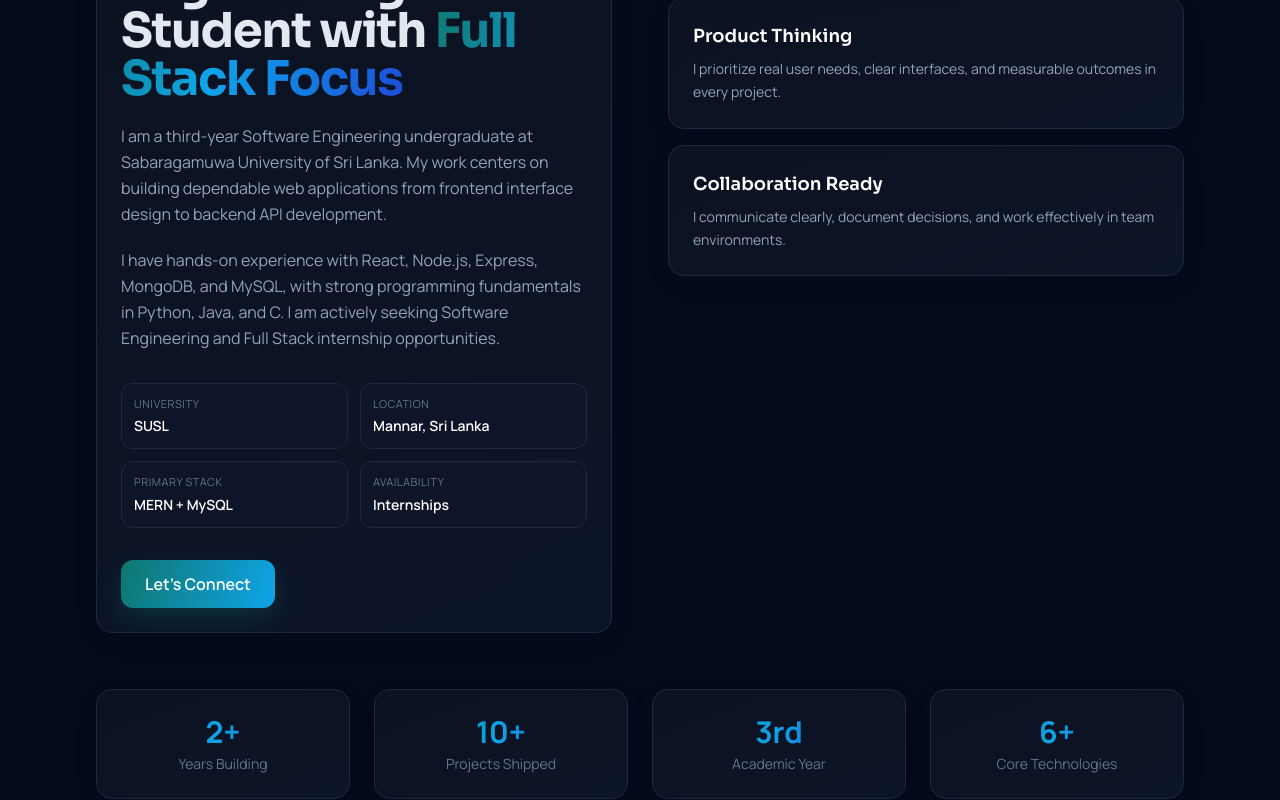
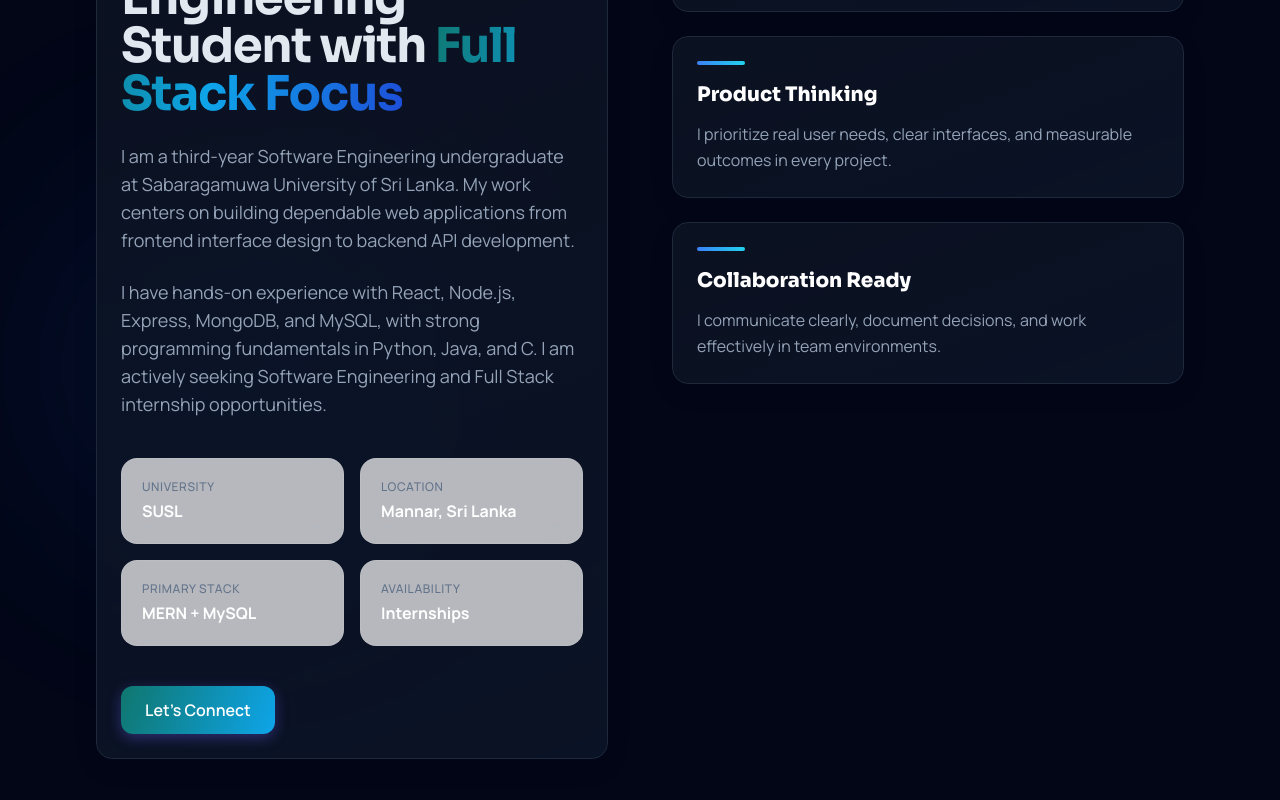
Before and after one commit to SanmuganathanLathusan/My-Portfolio, a React (Vite) app: page / in a window 1280 px wide. Shown: the part 1080-1880 px from the top of the page. Built offline with nearby package versions, Linux system fonts and the light colour scheme.

Commit message:
modified  src/components/About.jsxfile

```diff
--- a/src/components/About.jsx
+++ b/src/components/About.jsx
@@ -22,40 +22,43 @@ const highlights = [
 
 export default function About() {
   return (
-    <section id="about" className="section-padding bg-dark-800/30">
-      <div className="section-container">
-        <div className="grid lg:grid-cols-2 gap-10 lg:gap-14 items-start">
-          <div className="card">
-            <p className="text-dark-500 dark:text-dark-400 text-xs uppercase tracking-[0.22em] mb-5">Profile</p>
-            <h2 className="section-title mb-5">
+    <section id="about" className="section-padding bg-gradient-to-b from-transparent via-dark-850/30 to-transparent relative overflow-hidden">
+      {/* Background glowing accent orb */}
+      <div className="absolute top-1/3 left-10 w-96 h-96 bg-primary-600/10 rounded-full blur-[100px] pointer-events-none animate-float" />
+
+      <div className="section-container relative z-10">
+        <div className="grid lg:grid-cols-2 gap-10 lg:gap-16 items-start">
+          <div className="card group">
+            <div className="inline-flex items-center gap-2 tag mb-6">Profile</div>
+            <h2 className="section-title mb-6">
               Software Engineering Student with
               <span className="gradient-text"> Full Stack Focus</span>
             </h2>
-            <p className="text-dark-600 dark:text-dark-300 leading-relaxed mb-5 transition-colors duration-300">
+            <p className="text-dark-600 dark:text-dark-300 text-base md:text-lg leading-relaxed mb-6 transition-colors duration-300 font-normal">
               I am a third-year Software Engineering undergraduate at Sabaragamuwa University of Sri Lanka.
               My work centers on building dependable web applications from frontend interface design to backend API development.
             </p>
-            <p className="text-dark-600 dark:text-dark-300 leading-relaxed mb-8 transition-colors duration-300">
+            <p className="text-dark-600 dark:text-dark-300 text-base md:text-lg leading-relaxed mb-10 transition-colors duration-300 font-normal">
               I have hands-on experience with React, Node.js, Express, MongoDB, and MySQL, with strong programming fundamentals
               in Python, Java, and C. I am actively seeking Software Engineering and Full Stack internship opportunities.
             </p>
 
-            <div className="grid grid-cols-2 gap-3 mb-8">
-              <div className="rounded-xl border border-gray-200 dark:border-dark-700 bg-white/70 dark:bg-dark-800/60 p-3">
-                <p className="text-dark-500 dark:text-dark-400 text-[11px] uppercase tracking-wider mb-1">University</p>
-                <p className="text-dark-900 dark:text-white text-sm font-semibold">SUSL</p>
+            <div className="grid grid-cols-2 gap-4 mb-10">
+              <div className="rounded-2xl border border-gray-200/60 dark:border-white/[0.08] bg-white/70 dark:bg-dark-850/60 backdrop-blur-md p-5 group/item hover:border-primary-500/50 transition-all duration-300 hover:scale-[1.02]">
+                <p className="text-dark-500 dark:text-dark-400 text-xs uppercase tracking-wider mb-1 font-medium group-hover/item:text-primary-600 dark:group-hover/item:text-cyan-400 transition-colors">University</p>
+                <p className="text-dark-900 dark:text-white text-base font-bold">SUSL</p>
               </div>
-              <div className="rounded-xl border border-gray-200 dark:border-dark-700 bg-white/70 dark:bg-dark-800/60 p-3">
-                <p className="text-dark-500 dark:text-dark-400 text-[11px] uppercase tracking-wider mb-1">Location</p>
-                <p className="text-dark-900 dark:text-white text-sm font-semibold">Mannar, Sri Lanka</p>
+              <div className="rounded-2xl border border-gray-200/60 dark:border-white/[0.08] bg-white/70 dark:bg-dark-850/60 backdrop-blur-md p-5 group/item hover:border-primary-500/50 transition-all duration-300 hover:scale-[1.02]">
+                <p className="text-dark-500 dark:text-dark-400 text-xs uppercase tracking-wider mb-1 font-medium group-hover/item:text-primary-600 dark:group-hover/item:text-cyan-400 transition-colors">Location</p>
+                <p className="text-dark-900 dark:text-white text-base font-bold">Mannar, Sri Lanka</p>
               </div>
-              <div className="rounded-xl border border-gray-200 dark:border-dark-700 bg-white/70 dark:bg-dark-800/60 p-3">
-                <p className="text-dark-500 dark:text-dark-400 text-[11px] uppercase tracking-wider mb-1">Primary Stack</p>
-                <p className="text-dark-900 dark:text-white text-sm font-semibold">MERN + MySQL</p>
+              <div className="rounded-2xl border border-gray-200/60 dark:border-white/[0.08] bg-white/70 dark:bg-dark-850/60 backdrop-blur-md p-5 group/item hover:border-primary-500/50 transition-all duration-300 hover:scale-[1.02]">
+                <p className="text-dark-500 dark:text-dark-400 text-xs uppercase tracking-wider mb-1 font-medium group-hover/item:text-primary-600 dark:group-hover/item:text-cyan-400 transition-colors">Primary Stack</p>
+                <p className="text-dark-900 dark:text-white text-base font-bold">MERN + MySQL</p>
               </div>
-              <div className="rounded-xl border border-gray-200 dark:border-dark-700 bg-white/70 dark:bg-dark-800/60 p-3">
-                <p className="text-dark-500 dark:text-dark-400 text-[11px] uppercase tracking-wider mb-1">Availability</p>
-                <p className="text-dark-900 dark:text-white text-sm font-semibold">Internships</p>
+              <div className="rounded-2xl border border-gray-200/60 dark:border-white/[0.08] bg-white/70 dark:bg-dark-850/60 backdrop-blur-md p-5 group/item hover:border-primary-500/50 transition-all duration-300 hover:scale-[1.02]">
+                <p className="text-dark-500 dark:text-dark-400 text-xs uppercase tracking-wider mb-1 font-medium group-hover/item:text-primary-600 dark:group-hover/item:text-cyan-400 transition-colors">Availability</p>
+                <p className="text-dark-900 dark:text-white text-base font-bold">Internships</p>
               </div>
             </div>
 
@@ -65,27 +68,28 @@ export default function About() {
                 e.preventDefault()
                 document.querySelector('#contact').scrollIntoView({ behavior: 'smooth' })
               }}
-              className="btn-primary"
+              className="btn-primary shadow-[0_4px_14px_rgba(108,99,255,0.35)]"
             >
               Let's Connect
             </a>
           </div>
 
-          <div className="space-y-4">
+          <div className="space-y-6">
             {highlights.map(item => (
-              <div key={item.title} className="card">
-                <h3 className="text-dark-900 dark:text-white font-semibold text-lg mb-2">{item.title}</h3>
-                <p className="text-dark-600 dark:text-dark-300 text-sm leading-relaxed">{item.text}</p>
+              <div key={item.title} className="card group/card hover:border-primary-500/40 dark:hover:border-cyan-400/30 transition-all duration-500">
+                <div className="w-12 h-1 bg-gradient-to-r from-primary-500 to-cyan-400 rounded-full mb-4 group-hover/card:w-20 transition-all duration-500" />
+                <h3 className="text-dark-900 dark:text-white font-extrabold text-xl mb-3 group-hover/card:text-primary-600 dark:group-hover/card:text-cyan-400 transition-colors">{item.title}</h3>
+                <p className="text-dark-600 dark:text-dark-300 text-base leading-relaxed font-normal">{item.text}</p>
               </div>
             ))}
           </div>
         </div>
 
-        <div className="grid grid-cols-2 md:grid-cols-4 gap-6 mt-14">
+        <div className="grid grid-cols-2 md:grid-cols-4 gap-6 lg:gap-8 mt-16">
           {stats.map(stat => (
-            <div key={stat.label} className="card text-center transition-colors duration-300">
-              <div className="text-3xl font-extrabold gradient-text mb-1">{stat.value}</div>
-              <div className="text-dark-600 dark:text-dark-400 text-sm transition-colors">{stat.label}</div>
+            <div key={stat.label} className="card text-center transition-all duration-500 hover:scale-105 group/stat hover:border-primary-500/40 dark:hover:border-cyan-400/30">
+              <div className="text-4xl md:text-5xl font-extrabold gradient-text mb-2 group-hover/stat:scale-110 transition-transform duration-300 inline-block">{stat.value}</div>
+              <div className="text-dark-600 dark:text-dark-300 text-sm md:text-base font-medium transition-colors">{stat.label}</div>
             </div>
           ))}
         </div>
```
